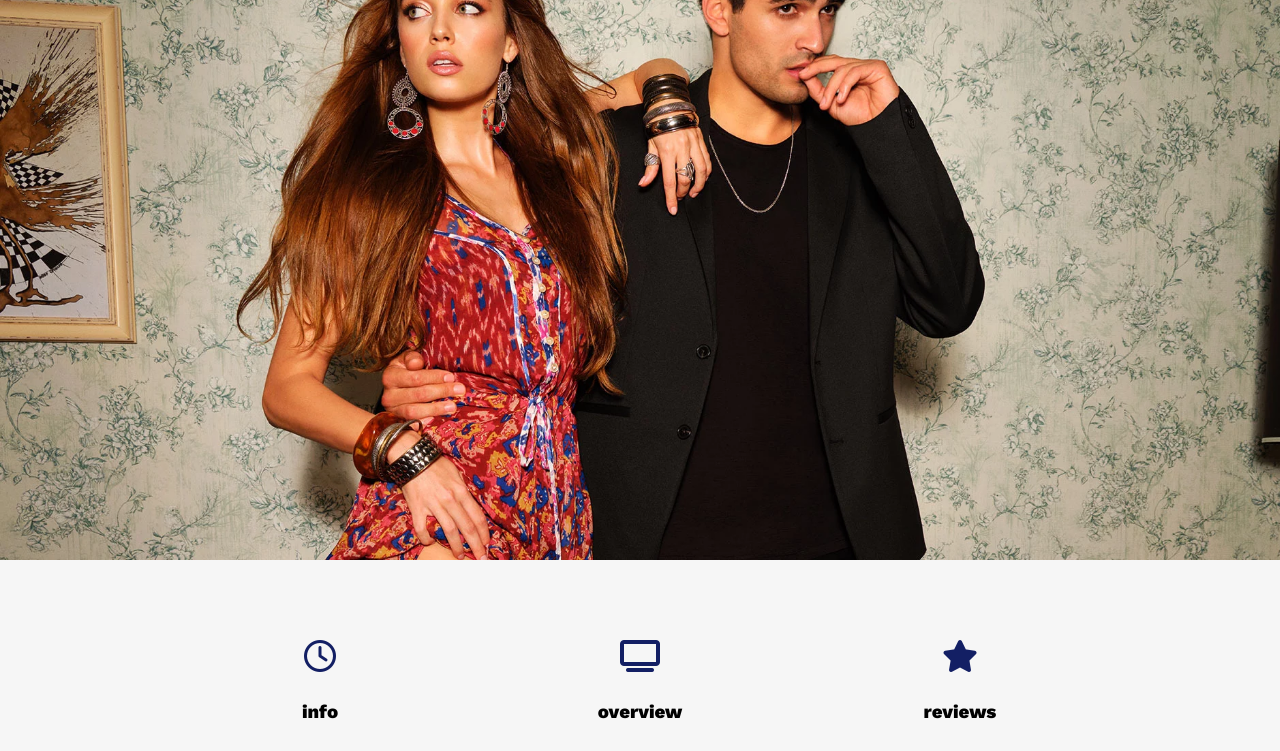
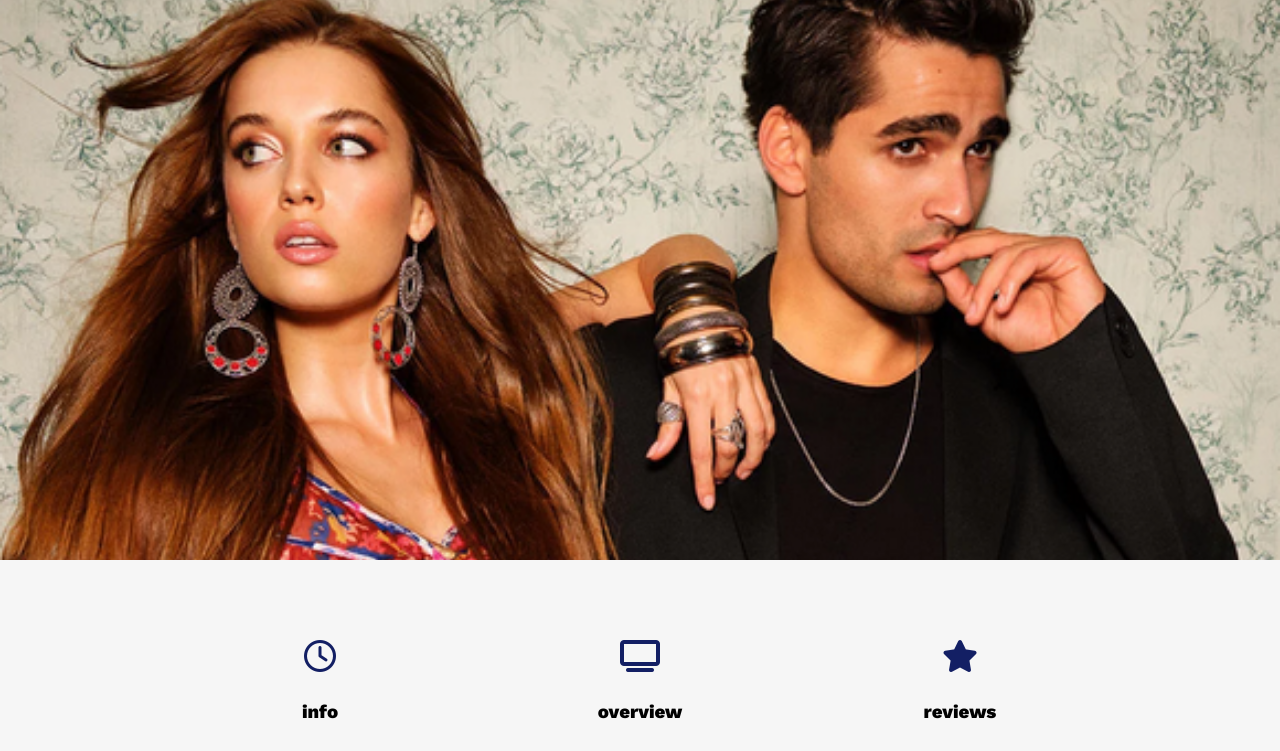
Before and after one commit to Zainab-Mhjoub/Html-Css-Template-one, a plain HTML site: page index.html in a window 1280 px wide. Shown: the part 261-1012 px from the top of the page. Drawn offline with nearby package versions, Linux system fonts and the light colour scheme.

Commit message:
Update mos.css

```diff
--- a/CSS/mos.css
+++ b/CSS/mos.css
@@ -156,10 +156,10 @@ body {
     height: calc(100vh - 64px);
     position: relative;
 }
-@media (max-width: 767px){
-.landing {
-    background-image: url(../Images/background-smallScreen.PNG);
-    background-size: cover;
+@media(min-width: 767px){
+    .landing {
+        background-image: url(../Images/background-smallScreen.PNG);
+        background-size: cover;
     }
 }
 .landing .intro-text{
```
